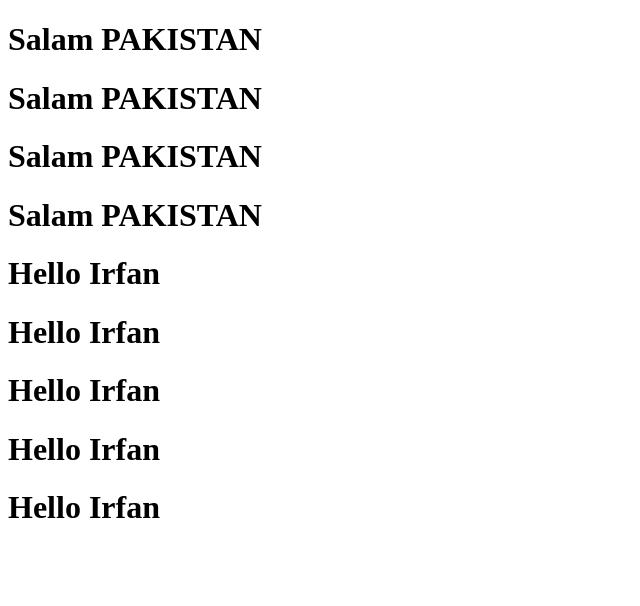
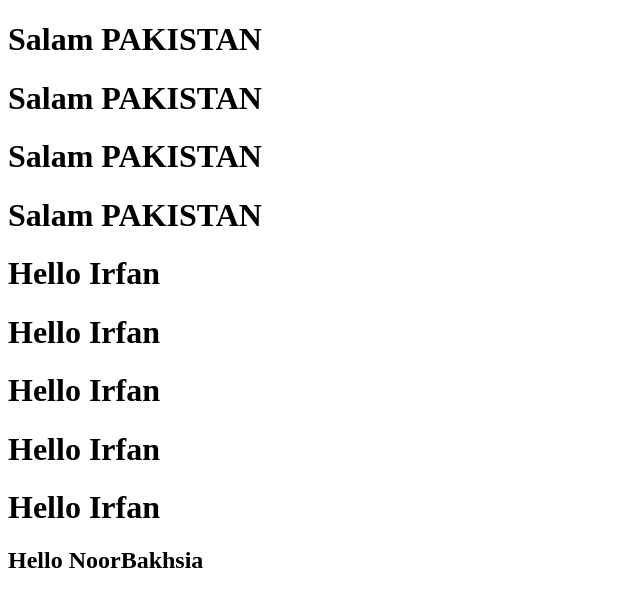
Before and after one commit to IrfanHassan741/my-Pakistan, a plain HTML site: page GitHub/index.html in a window 1280 px wide. Shown: the whole page, without its empty margins (0-640 px from the left). Drawn offline with Linux system fonts and the light colour scheme.

Commit message:
Update website

```diff
--- a/GitHub/index.html
+++ b/GitHub/index.html
@@ -15,6 +15,25 @@
     <h1>Hello Irfan</h1>
     <h1>Hello Irfan</h1>
     <h1>Hello Irfan</h1>
+    <h2>Hello NoorBakhsia</h2>
+
+
+<!-- git init
+git add .
+git commit -m "First commit"
+git config --global user.name "Your Name"
+git config --global user.email "your-email@example.com"
+git branch -M main
+git remote add origin https://github.com/YOUR-USERNAME/my-website.git
+git push -u origin main -->
+
+<!--
+git add .
+git commit -m "Update website"
+git push -->
+
+
+
 </body>
 <script src="app.js"></script>
 </html>
```
